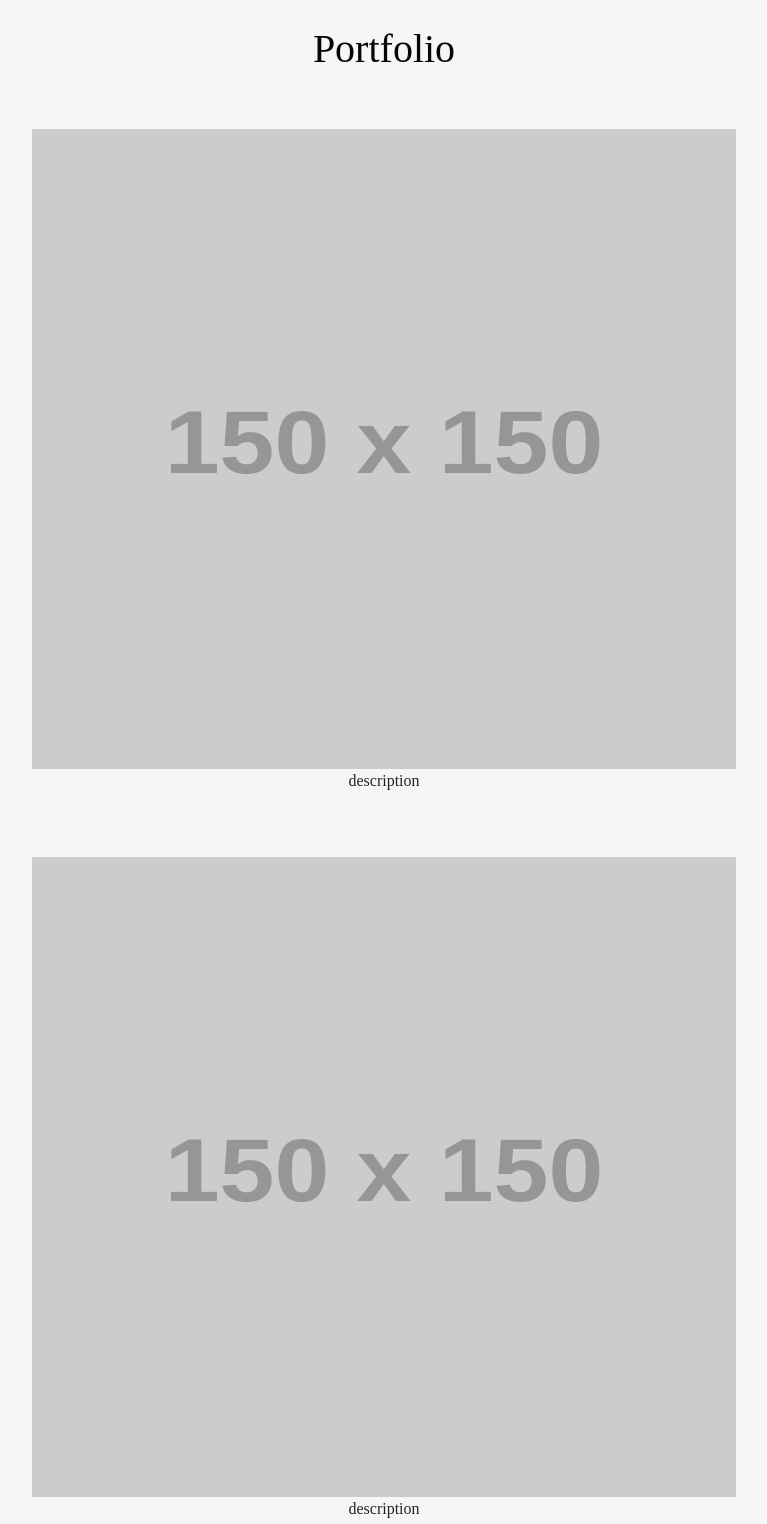
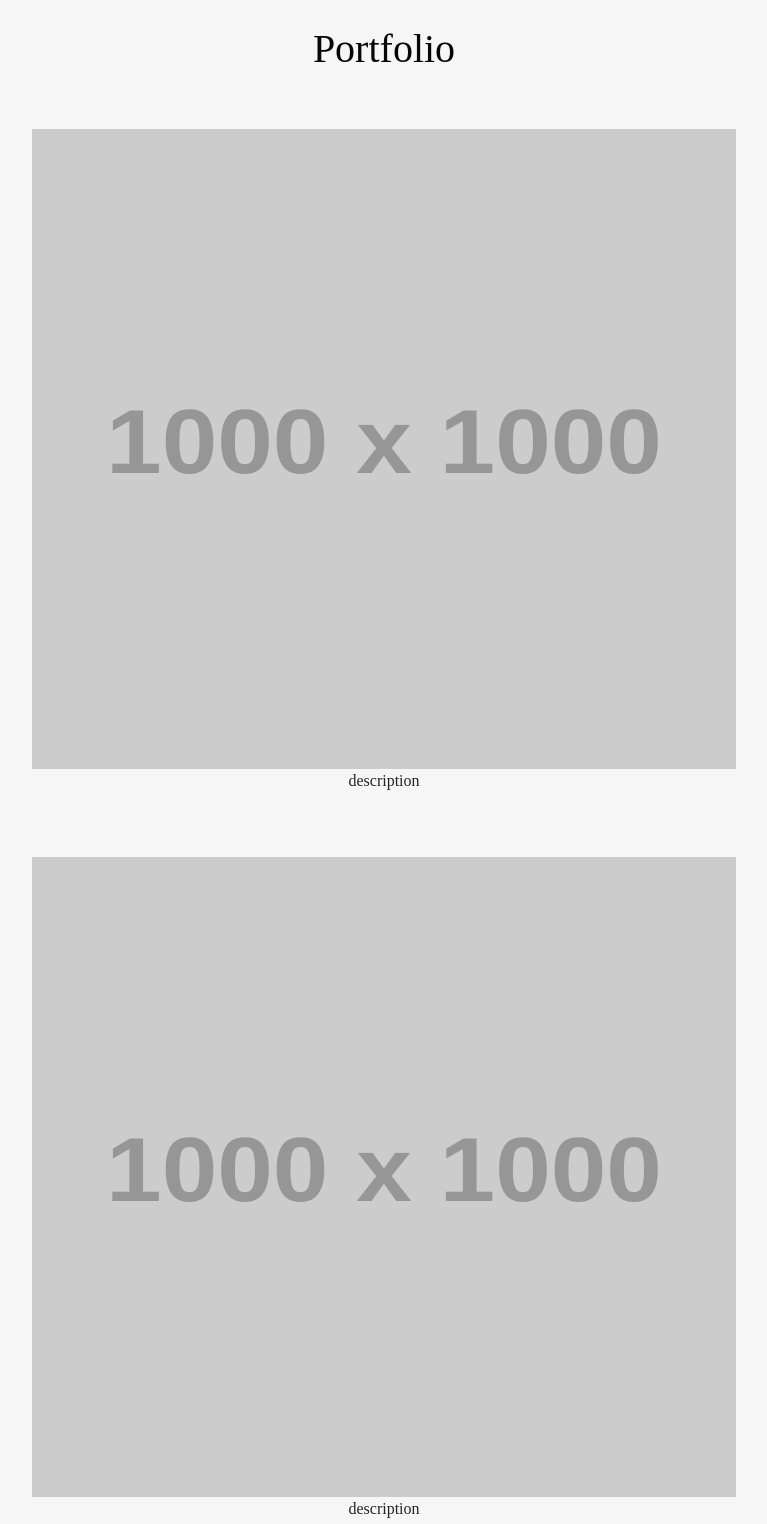
Before and after one commit to agurinv/mysite-v1, a plain HTML site: page index.html in a window 1280 px wide. Shown: the part 2200-3724 px from the top of the page, without its empty margins (256-1023 px from the left). Drawn offline with nearby package versions, Linux system fonts and the light colour scheme; placeholder pictures from the web are drawn by us; a web font is replaced by a local one.

Commit message:
few fixes

```diff
--- a/index.html
+++ b/index.html
@@ -108,7 +108,7 @@
       <div style="margin-top: 5rem; margin-bottom: 5rem; min-height: 50vh">
         <div class="content">
           <h1 class="text-center">Skills</h1>
-          <p class="text-center">i work in programs such as</p>
+          <p class="text-center" style="margin-top: 3rem">i work in programs such as</p>
 
           <div class="row flex justify-content-between text-center">
             <div class="col-md-3 software-box-outer">
@@ -168,11 +168,11 @@
     </section>
     <div class="content text-center" style="background: #f6f6f6; padding-top: 6rem; padding-bottom: 4rem">
       <h1 style="padding-bottom: 3rem">Portfolio</h1>
-      <img src="https://via.placeholder.com/150" class="portfolio-img" style="width: 100%; height: 40rem" />
+      <img src="https://via.placeholder.com/1000" class="portfolio-img" style="width: 100%; height: 40rem" />
       <p class="description">description</p>
-      <img src="https://via.placeholder.com/150" class="portfolio-img" style="width: 100%; height: 40rem" />
+      <img src="https://via.placeholder.com/1000" class="portfolio-img" style="width: 100%; height: 40rem" />
       <p class="description">description</p>
-      <img src="https://via.placeholder.com/150" class="portfolio-img" style="width: 100%; height: 40rem" />
+      <img src="https://via.placeholder.com/1000" class="portfolio-img" style="width: 100%; height: 40rem" />
       <p class="description">description</p>
     </div>
     <section class="">
```
